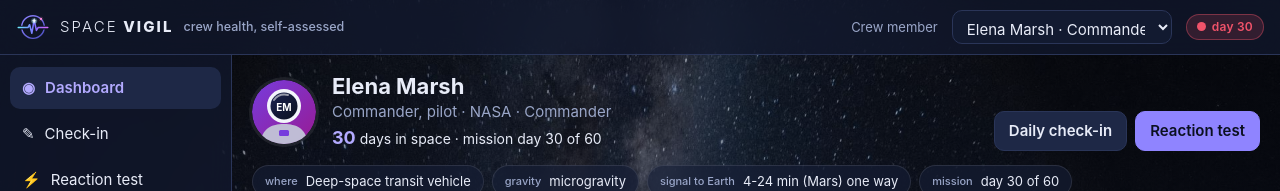
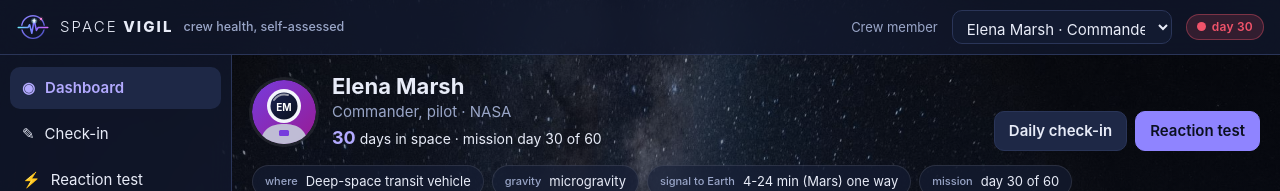
Before and after one commit to victor-andiazabal/victor-andiazabal, a React (Vite) app in the folder vigil/: page / in a window 1280 px wide. Shown: the top 191 px of the page. Built offline with nearby package versions, Linux system fonts and the light colour scheme.

Commit message:
Tidy the profile header

```diff
--- a/vigil/src/components/Dashboard.tsx
+++ b/vigil/src/components/Dashboard.tsx
@@ -73,7 +73,7 @@ export function Dashboard({ go }: { go: (v: View, indicator?: IndicatorId) => vo
           <div>
             <h1>{selected.name}</h1>
             <p>
-              {selected.role} · {selected.agency} · {selected.callsign}
+              {selected.role} · {selected.agency}
             </p>
             <p className="days">
               <b>{settings.currentDay}</b> day{settings.currentDay === 1 ? '' : 's'} in space · mission day {settings.currentDay} of {MAX_MISSION_DAY}
```
Also changed, not shown: 2 other files (tests, documents, lock files or other folders).
